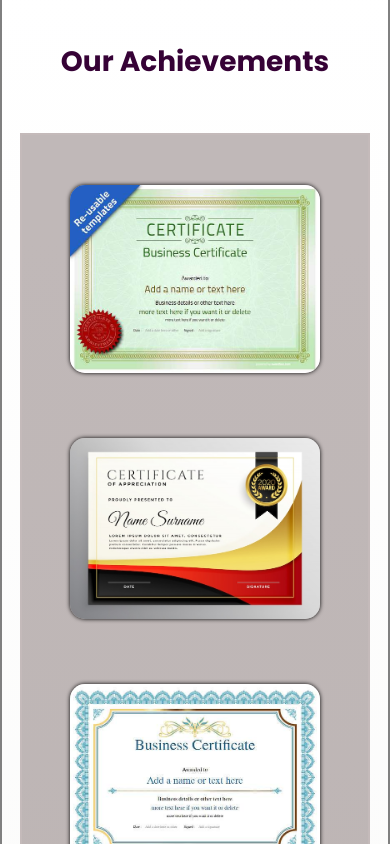
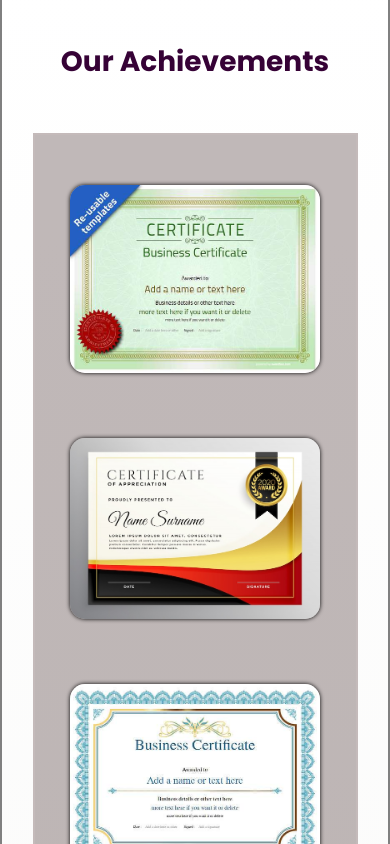
Before and after one commit to AbhiQuodes/Aryan-Enterprises, a React (Create React App) app: page / in a window 390 px wide. Shown: the part 4080-4924 px from the top of the page. Built offline with nearby package versions, Linux system fonts and the light colour scheme.

Commit message:
20th commit

```diff
--- a/src/components/AchievementContainer.css
+++ b/src/components/AchievementContainer.css
@@ -113,7 +113,7 @@
     flex-direction: column;
     gap: 25px;
     padding: 30px 5px;
-    min-width: 350px;
+    min-width: 325px;
   }
   .each-achievement-img {
     max-width: 250px;
```
